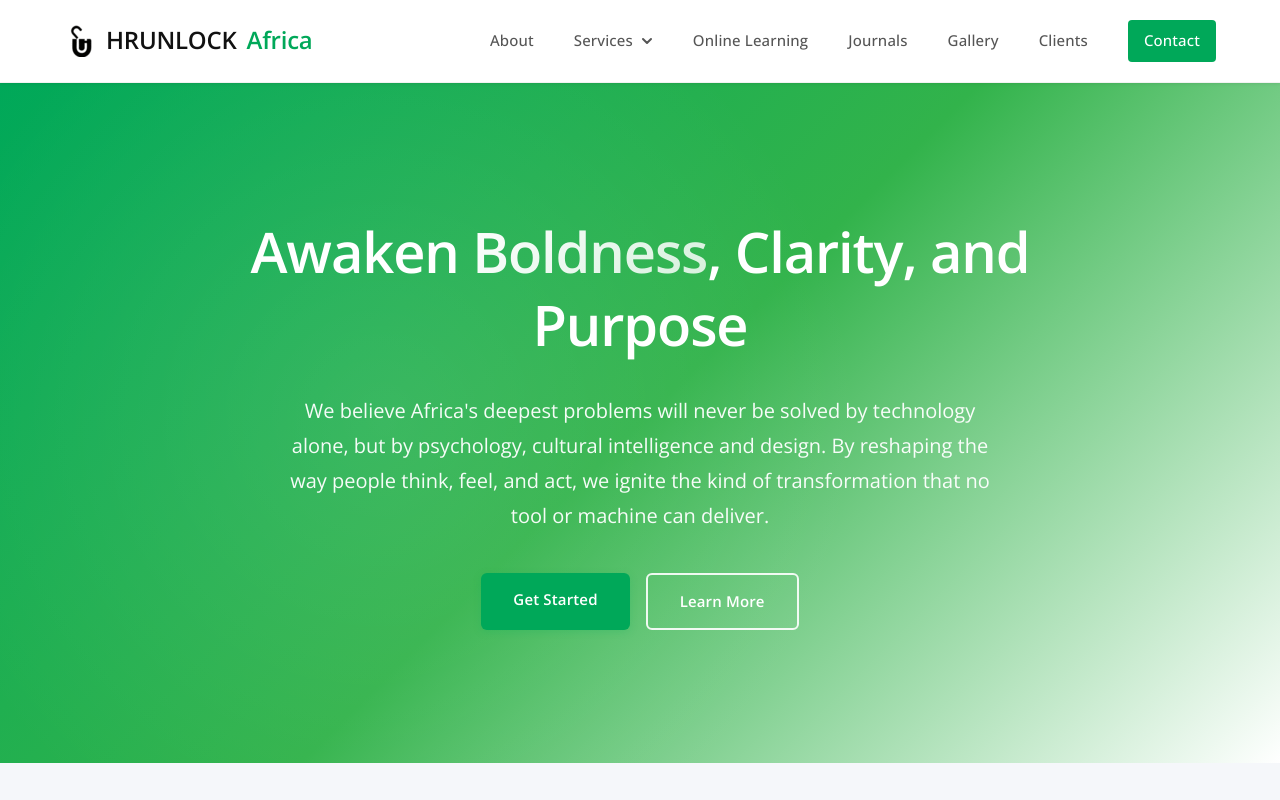
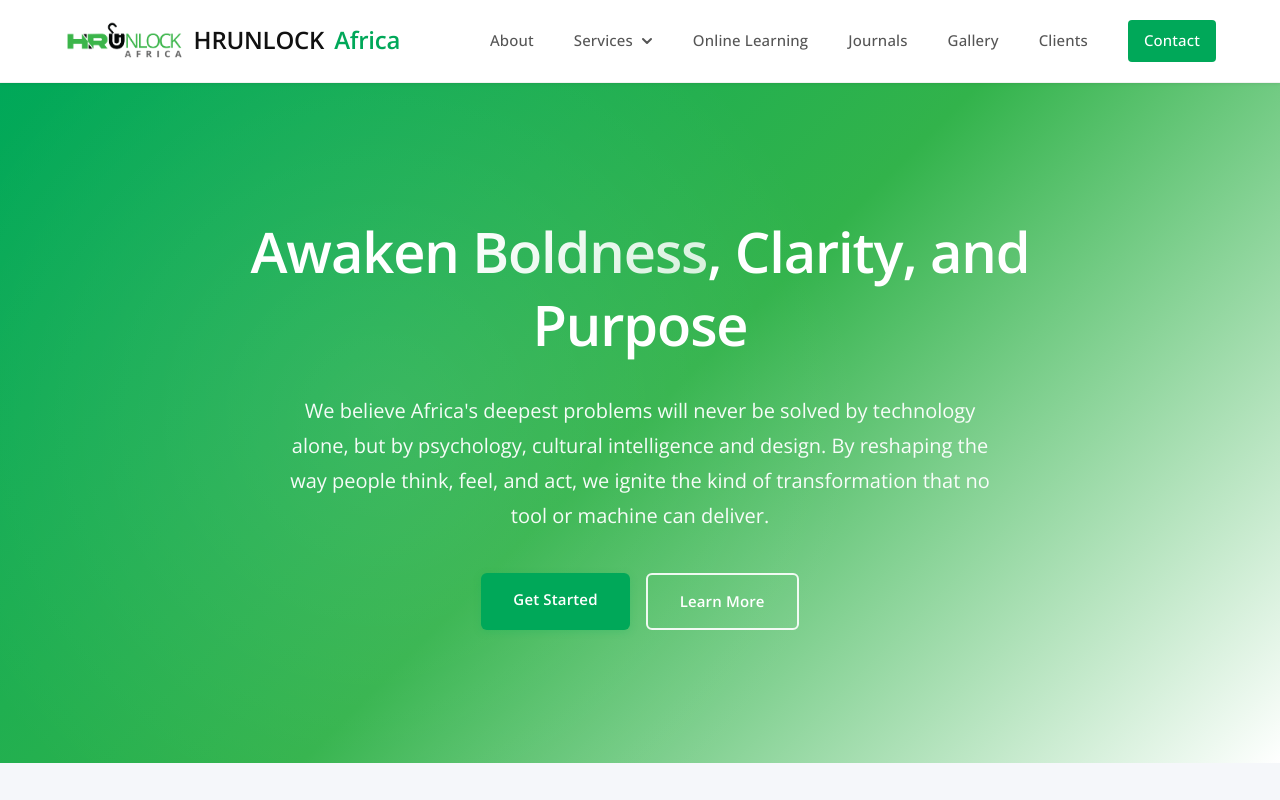
Before and after one commit to Dawinz/hrunlock-africa, a React (Vite) app: page / in a window 1280 px wide. Shown: the top 800 px of the page. Built offline with nearby package versions, Linux system fonts and the light colour scheme.

Commit message:
Update logos: Add new logos to navigation bar and footer

```diff
--- a/src/components/Footer.jsx
+++ b/src/components/Footer.jsx
@@ -31,7 +31,7 @@ const Footer = () => {
           <div className="footer-section footer-brand">
             <div className="footer-logo">
               <img
-                src="/images/cropped-HRUNLOCK-Tab-icon-32x32.png"
+                src="/images/hrunlock-africa-with-bg.png"
                 alt="HRUNLOCK Africa"
                 className="footer-logo-icon"
               />
--- a/src/components/Header.jsx
+++ b/src/components/Header.jsx
@@ -24,7 +24,7 @@ const Header = () => {
           <div className="logo">
             <Link to="/">
               <img
-                src="/images/cropped-HRUNLOCK-Tab-icon-32x32.png"
+                src="/images/hrunlock-africa-no-bg.png"
                 alt="HRUNLOCK Africa"
                 className="logo-icon"
               />
--- a/src/main.css
+++ b/src/main.css
@@ -128,8 +128,8 @@ a {
 }
 
 .logo-icon {
-    width: 32px;
-    height: 32px;
+    height: 40px;
+    width: auto;
     display: block;
     flex-shrink: 0;
 }
@@ -1330,8 +1330,8 @@ section {
 }
 
 .footer-logo-icon {
-    width: 36px;
-    height: 36px;
+    height: 48px;
+    width: auto;
 }
 
 .footer-logo h4 {
```
Also changed, not shown: public/images/hrunlock-africa-no-bg.png (added), public/images/hrunlock-africa-with-bg.png (added).
